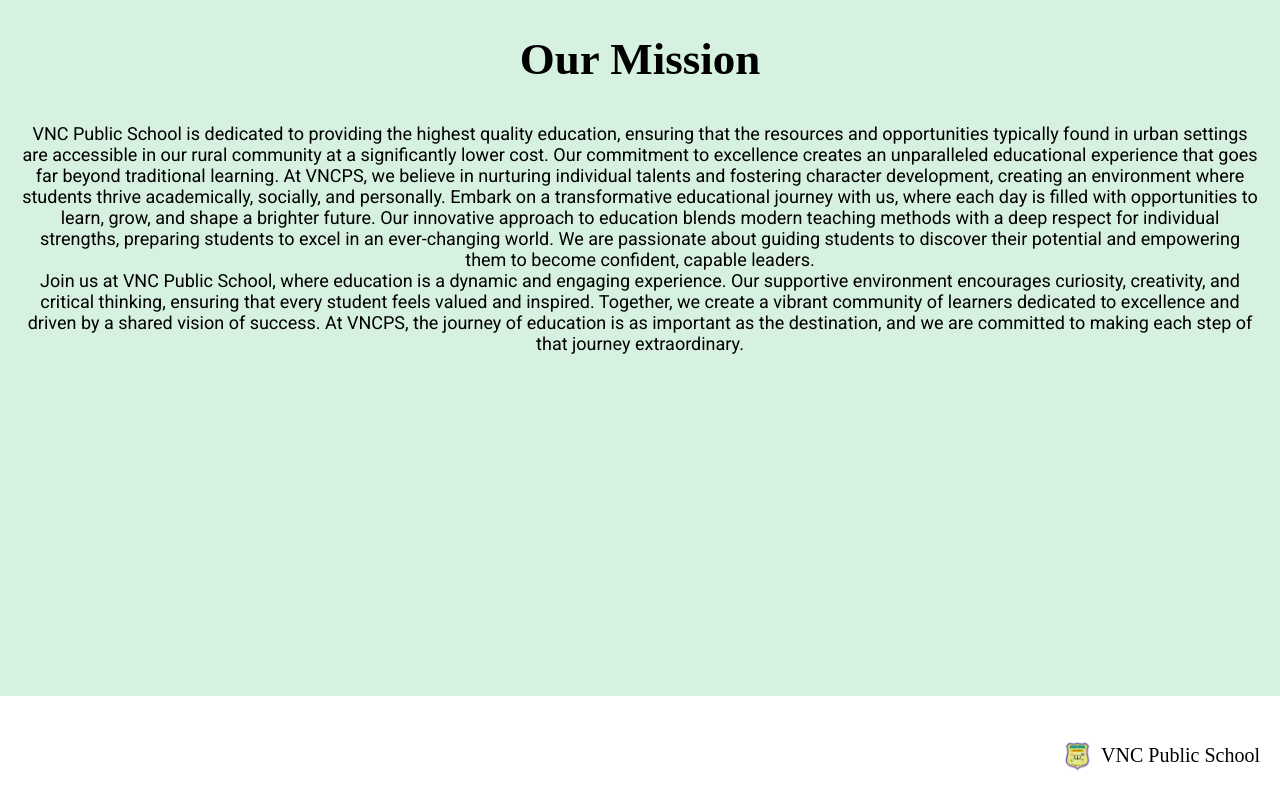
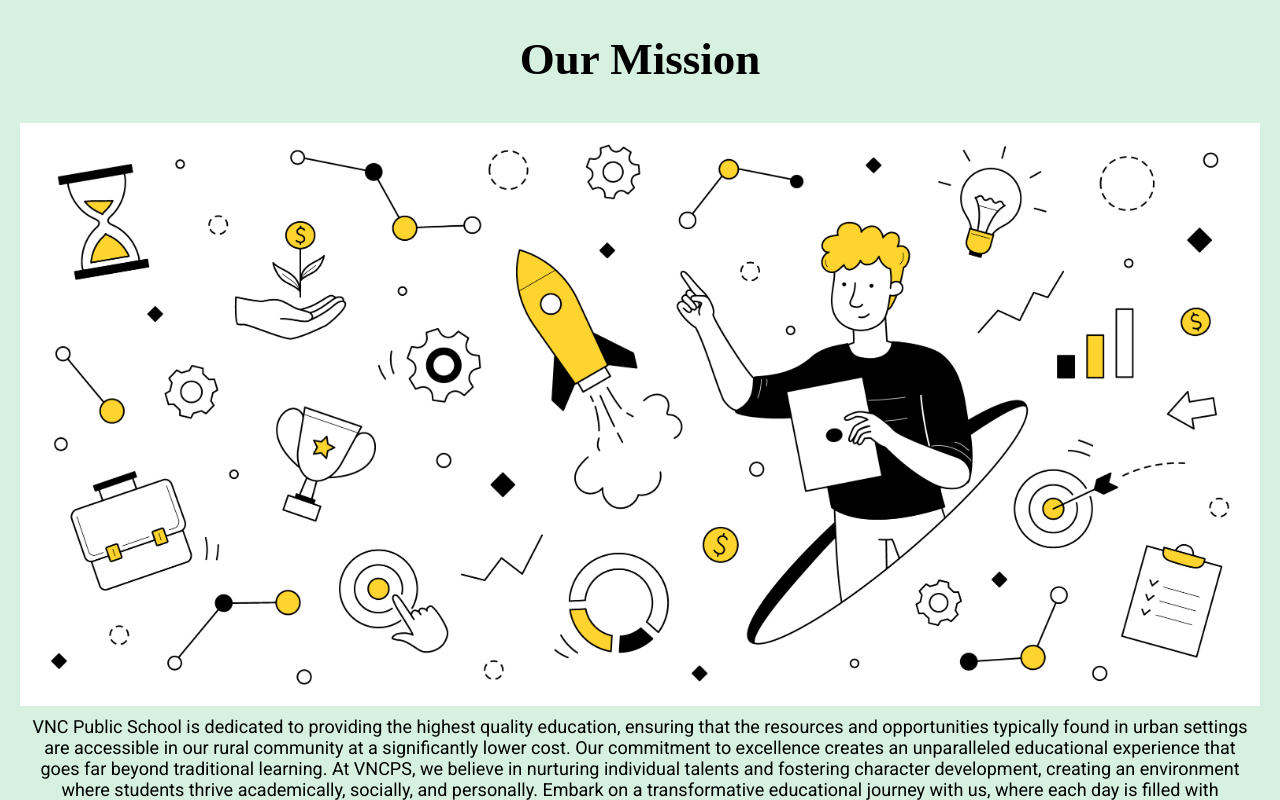
Before and after one commit to harishchaurasia/vncpublicschool, a Next.js app: page / in a window 1280 px wide. Shown: the part 840-1640 px from the top of the page. Built offline with nearby package versions, Linux system fonts and the light colour scheme; a web font is replaced by a local one.

Commit message:
building mission section

```diff
--- a/components/ImageCarousel.css
+++ b/components/ImageCarousel.css
@@ -1,8 +1,6 @@
 /* ImageCarousel.css */
 
-.relative{
-  background-color: #D6F1DF;
-}
+
 .carousel-container {
   width: 100%;
   max-width: 1280px; /* Adjust the max-width as needed */
--- a/pages/Mission.js
+++ b/pages/Mission.js
@@ -1,6 +1,6 @@
 
-import React from 'react';
-
+import React, { useEffect, useState } from 'react';
+import { AlignCenter } from 'react-feather';
 
 
 const Mission = () => {
@@ -9,6 +9,14 @@ const Mission = () => {
         <h1 style={MissionHeading}>
             Our Mission
         </h1>
+        <div>
+            <div className='successContainer'>
+                <div>
+                <img style={successVectorStyle} src='/success.jpg' alt="success vector, "/>
+                </div>
+            </div>
+
+        </div>
         <div>
             <p style={missionContentStyle}>
             VNC Public School is dedicated to providing the highest quality education,
@@ -58,5 +66,12 @@ const missionContentStyle = {
     fontSize:'18px',
     fontFamily: 'Roboto, sans-serif',
     fontWeight: '400',
-    fontStyle: 'normal'
+    fontStyle: 'normal',
+    margin: '10px'
 };
+
+const successVectorStyle = {
+    width: '100%',
+    height: 'auto',
+    display: 'block',
+};
--- a/pages/_document.js
+++ b/pages/_document.js
@@ -7,7 +7,7 @@ export default function Document() {
                 <link href="https://fonts.googleapis.com/css2?family=New+Rocker&display=swap" rel="stylesheet" />
                 <link rel="preconnect" href="https://fonts.googleapis.com"/>
                 <link href="https://fonts.googleapis.com/css2?family=Lora:ital,wght@0,400..700;1,400..700&display=swap" rel="stylesheet"></link>
-                <link rel="preconnect" href="https://fonts.gstatic.com" crossorigin/>
+                <link rel="preconnect" href="https://fonts.gstatic.com" crossOrigin/>
                 <link href="https://fonts.googleapis.com/css2?family=Roboto:ital,wght@0,100;0,300;0,400;0,500;0,700;0,900;1,100;1,300;1,400;1,500;1,700;1,900&display=swap" rel="stylesheet"></link>
             </Head>
             <body style={bodyStyle}>
--- a/styles/globals.css
+++ b/styles/globals.css
@@ -124,3 +124,14 @@
 .carousel-marker.active {
   background-color: rgba(0, 0, 0, 0.9);
 }
+
+
+
+
+/* Success Container */
+
+
+.successContainer{
+  width: 100%;
+  max-width: 1280px; /* Adjust the max-width as needed */
+  }
```
Also changed, not shown: public/success.jpg (added).
